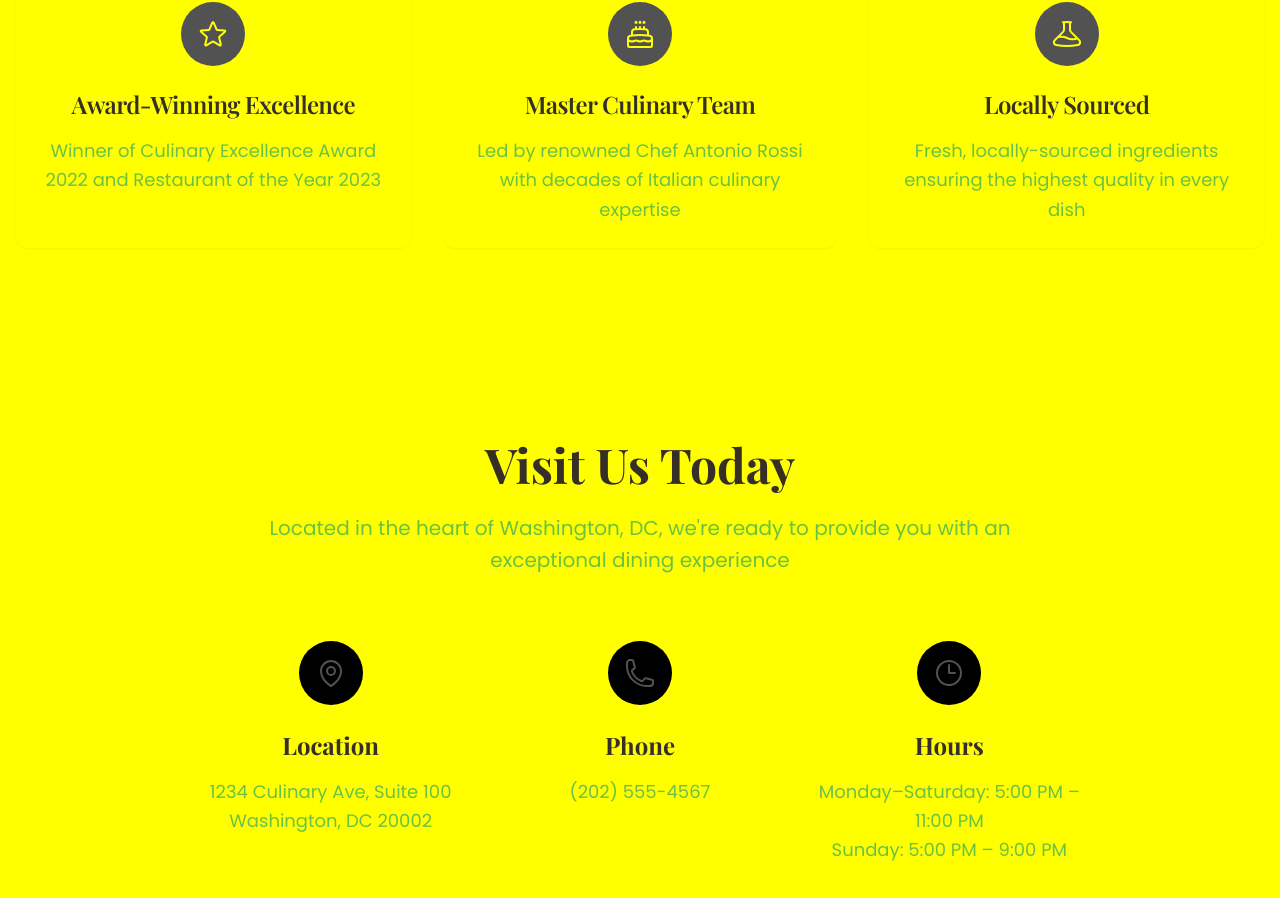
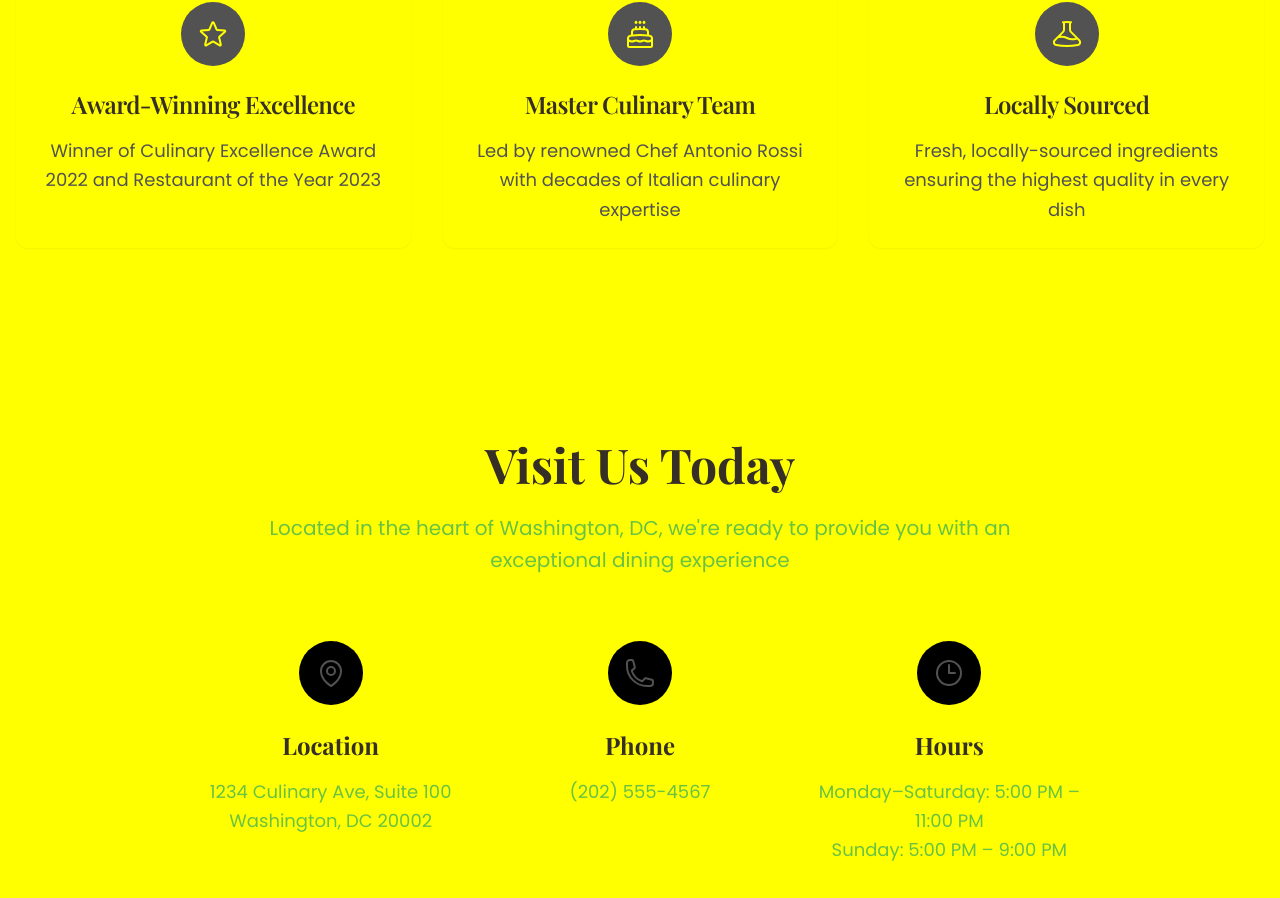
Before and after one commit to gaulomail/fausse-cafe-reservations-app, a React (Vite) app: page / in a window 1280 px wide. Shown: the part 1192-2090 px from the top of the page. Built offline with nearby package versions, Linux system fonts and the light colour scheme; a web font is replaced by a local one.

Commit message:
Fix: Apply logo font color to text
Ensure all text elements at the same level as the logo use the logo's font color, removing any remaining green or off-color text.

```diff
--- a/src/pages/Index.tsx
+++ b/src/pages/Index.tsx
@@ -256,7 +256,7 @@ const Index = () => {
                     </CardTitle>
                   </CardHeader>
                   <CardContent className="text-center">
-                    <CardDescription className="text-lg text-muted-foreground leading-relaxed">
+                    <CardDescription className="text-lg text-primary leading-relaxed">
                       {feature.description}
                     </CardDescription>
                   </CardContent>
```
